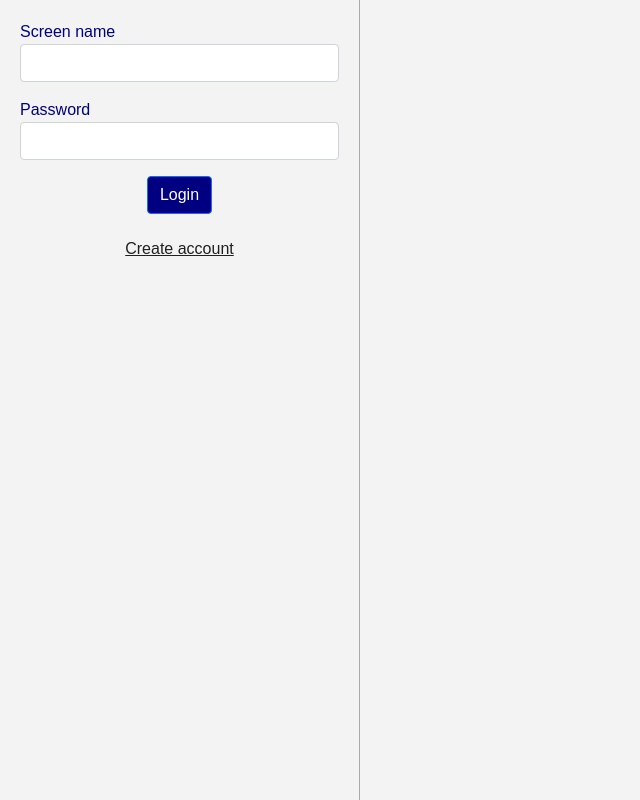
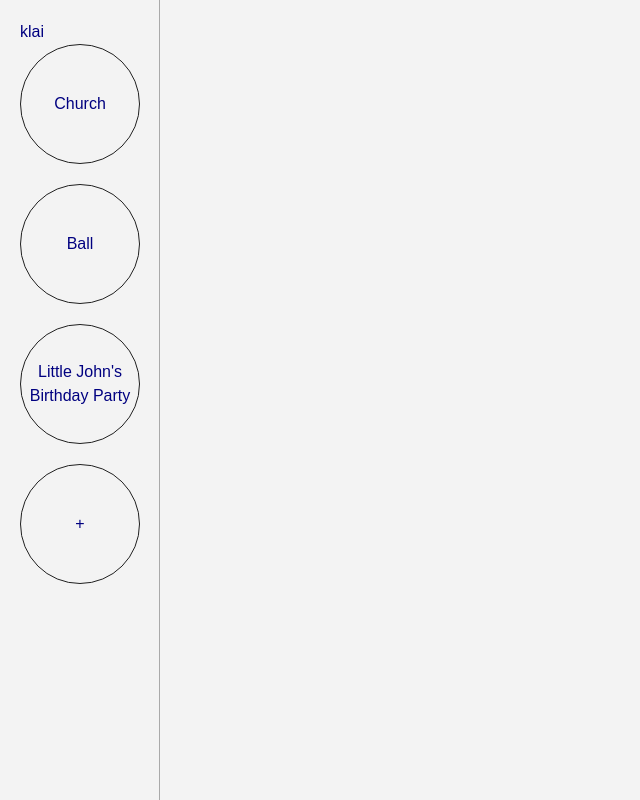
Before and after one commit to klnyc/WeOut, a React (Create React App) app: page / in a window 1280 px wide. Shown: the whole page, without its empty margins (0-640 px from the left). Built offline with nearby package versions, Linux system fonts and the light colour scheme.

Commit message:
Display circles with mock data

```diff
--- a/src/App.js
+++ b/src/App.js
@@ -4,13 +4,16 @@ import { Login } from "./pages/Login";
 import { Home } from "./pages/Home";
 
 const App = () => {
-  const [user, setUser] = useState(undefined);
+  const [user, setUser] = useState({
+    screenName: "klai",
+    circles: ["Church", "Ball", "Little John's Birthday Party"],
+  });
 
   const renderApp = () => {
     if (!user) {
       return <Login setUser={setUser} />;
     } else {
-      return <Home />;
+      return <Home user={user} />;
     }
   };
 
--- a/src/components/Navigation.js
+++ b/src/components/Navigation.js
@@ -1,3 +1,19 @@
-export const Navigation = () => {
-  return <div></div>;
+import "../styles/Navigation.scss";
+
+export const Navigation = ({ user }) => {
+  return (
+    <div className="navigation--panel">
+      <div>{user.screenName}</div>
+      <div>
+        {user.circles.map((circleName) => {
+          return (
+            <div key={circleName} className="navigation--circle">
+              {circleName}
+            </div>
+          );
+        })}
+        <div className="navigation--circle">+</div>
+      </div>
+    </div>
+  );
 };
--- a/src/pages/Home.js
+++ b/src/pages/Home.js
@@ -1,5 +1,9 @@
-export const Home = () => {
-  return <div>
+import { Navigation } from "../components/Navigation";
 
-  </div>;
+export const Home = ({ user }) => {
+  return (
+    <div className="home--page">
+      <Navigation user={user} />
+    </div>
+  );
 };
--- a/src/styles/App.scss
+++ b/src/styles/App.scss
@@ -3,12 +3,17 @@ $color-secondary: #f3f3f3;
 $color-black: #202020;
 $color-gray: darkgray;
 
-$padding-primary: 20px;
+$spacing-primary: 20px;
 
 .app {
   color: $color-primary;
   background-color: $color-secondary;
   min-height: 100vh;
+}
+
+.login--page,
+.home--page {
+  height: 100vh;
 }
 
 .btn {
--- a/src/styles/Login.scss
+++ b/src/styles/Login.scss
@@ -1,20 +1,16 @@
 @import "./App.scss";
-
-.login--page {
-  height: 100vh;
-}
 
 .login--form_panel {
   width: 360px;
   height: 100%;
   border-right: 1px solid $color-gray;
-  padding: $padding-primary;
+  padding: $spacing-primary;
 }
 
 .login--error {
   color: red;
   text-align: center;
-  padding: $padding-primary;
+  padding: $spacing-primary;
 }
 
 .form-control {
--- /dev/null
+++ b/src/styles/Navigation.scss
@@ -0,0 +1,20 @@
+@import "./App.scss";
+
+.navigation--panel {
+  width: 160px;
+  height: 100%;
+  border-right: 1px solid $color-gray;
+  padding: $spacing-primary;
+}
+
+.navigation--circle {
+  border: 1px solid $color-black;
+  height: 120px;
+  width: 120px;
+  border-radius: 50%;
+  margin-bottom: $spacing-primary;
+  display: flex;
+  align-items: center;
+  justify-content: center;
+  text-align: center;
+}
```
